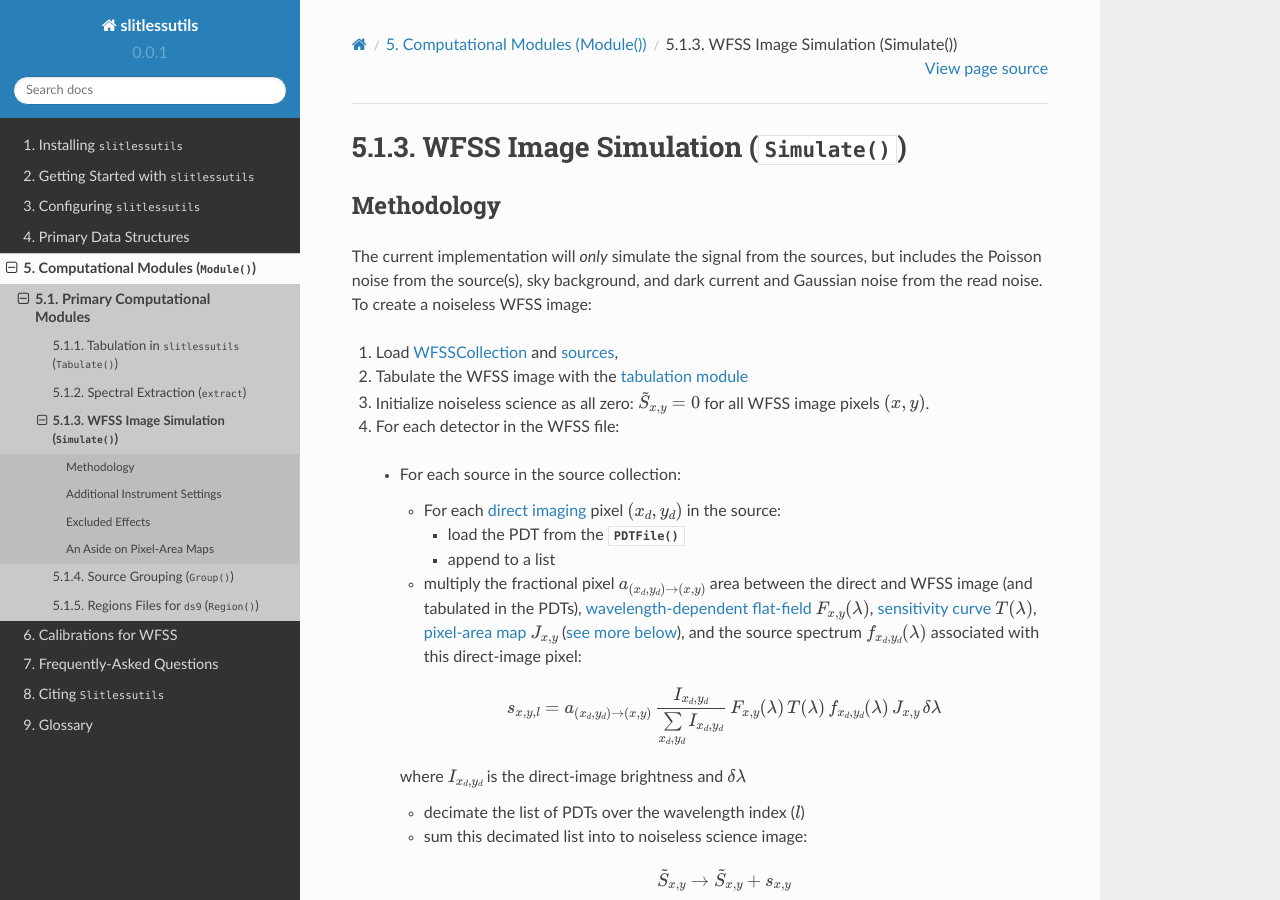
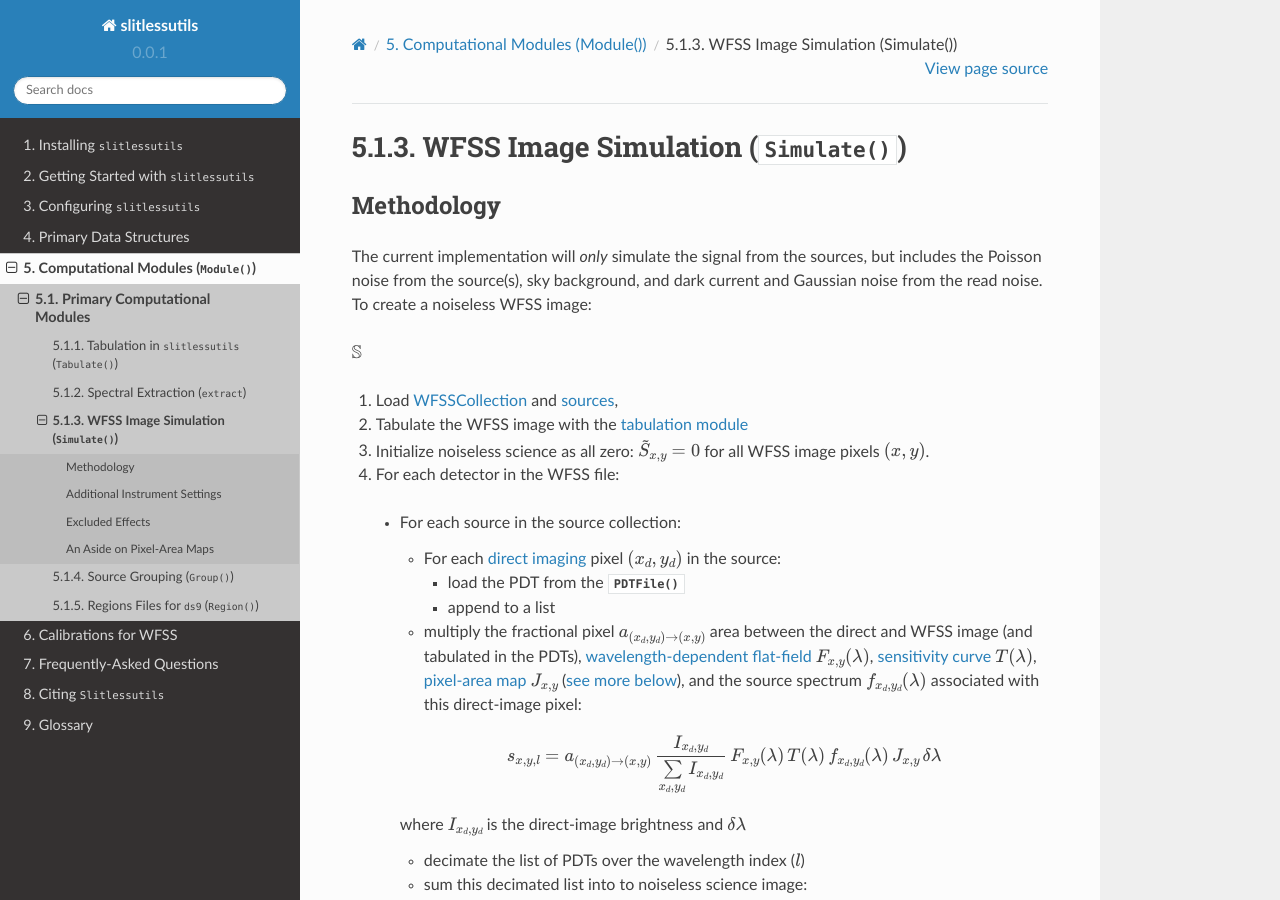
Before and after one commit to spacetelescope/slitlessutils, a Sphinx documentation site: the page built from docs/simulation.rst, in a window 1280 px wide and 900 px high. Built offline with Sphinx 7.4.7 and the Read the Docs theme 2.0.0, drawn with Linux system fonts in a browser that asks for light colours; the version number is read from the project's files by our own code.

Commit message:
quick test on latex fonts

```diff
--- a/docs/simulation.rst
+++ b/docs/simulation.rst
@@ -10,6 +10,8 @@ Methodology
 
 The current implementation will *only* simulate the signal from the sources, but includes the Poisson noise from the source(s), sky background, and dark current and Gaussian noise from the read noise.  To create a noiseless WFSS image:
 
+
+:math:`\mathbb{S}`
 
 #. Load :doc:`WFSSCollection <wfss>` and :doc:`sources <sources>`,
 #. Tabulate the WFSS image with the :doc:`tabulation module <tabulation>`
```
